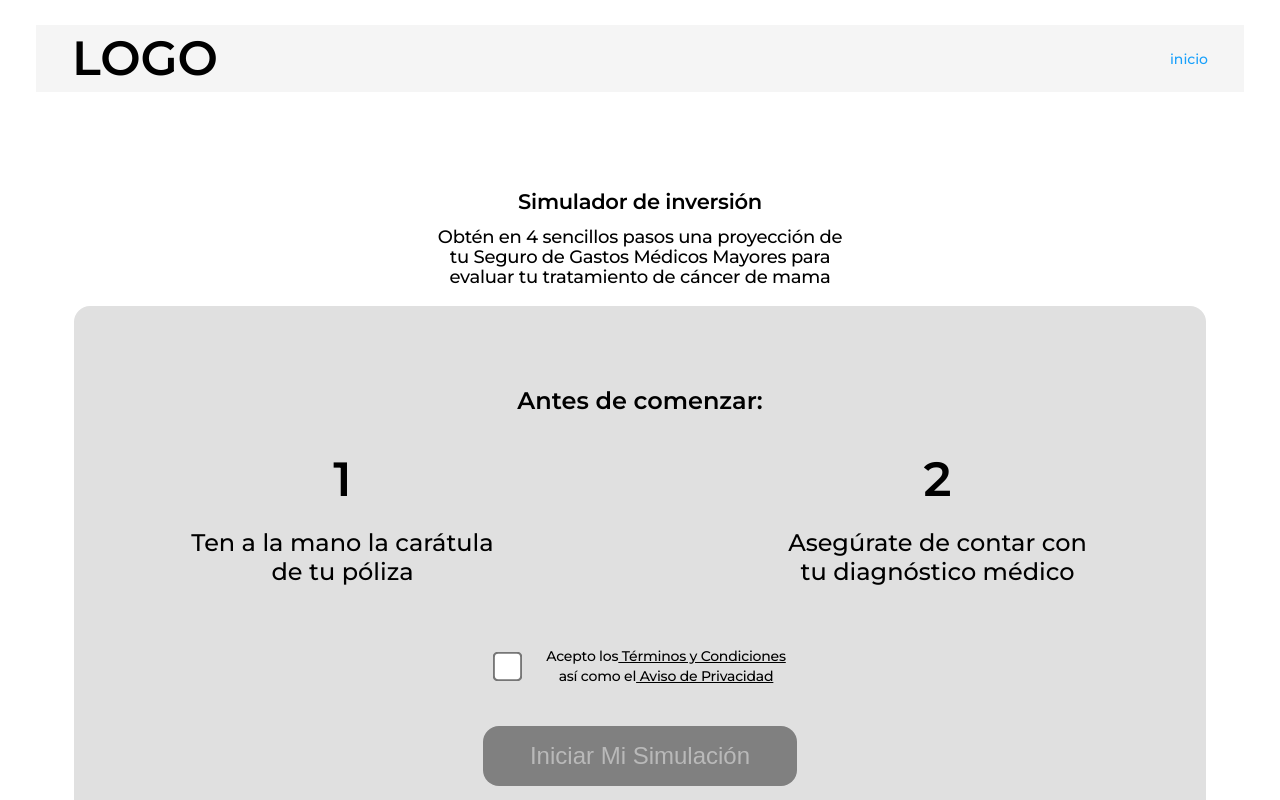
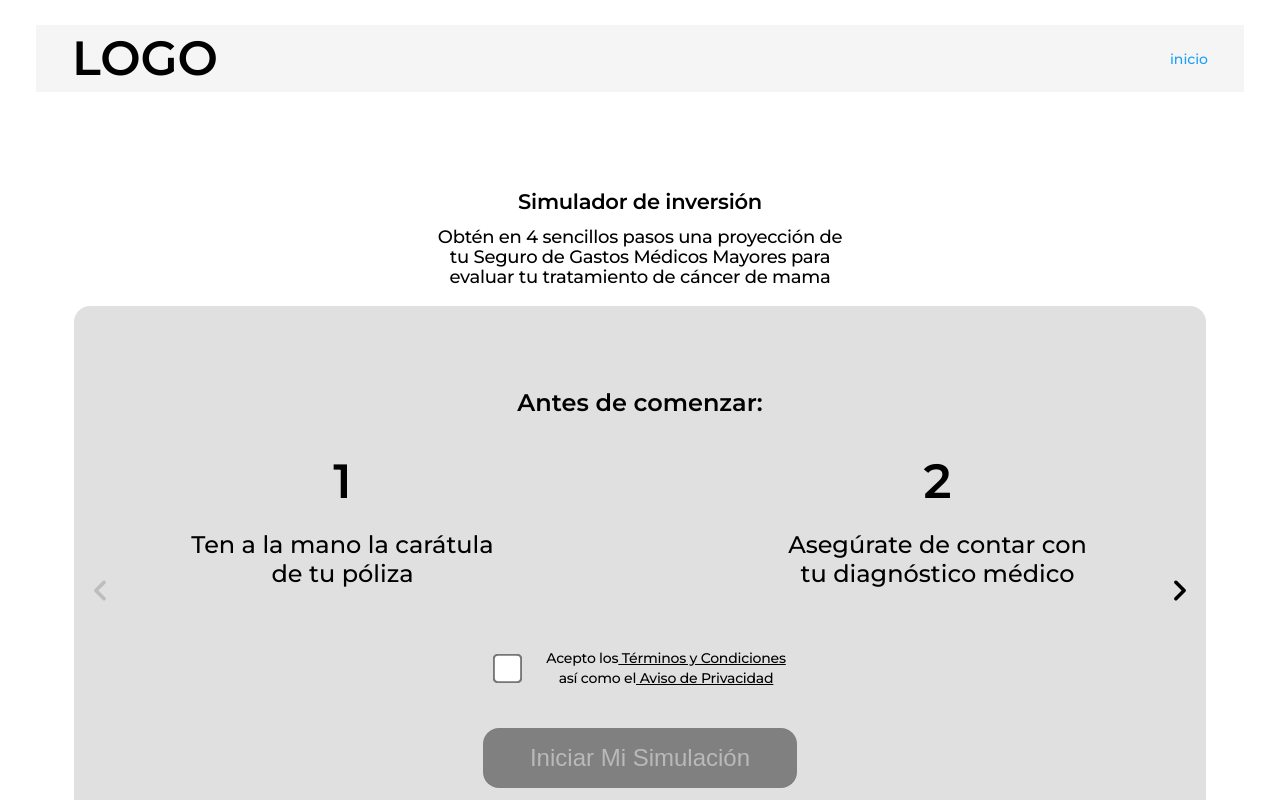
Before and after one commit to giulianoantonanzas/simulacionAG, a React (Create React App) app: page / in a window 1280 px wide. Shown: the top 800 px of the page. Built offline with nearby package versions, Linux system fonts and the light colour scheme.

Commit message:
Las card ahora son carrousel que se mueven. Correccion de numeros ingresados

```diff
--- a/src/components/Content/Card/Card.jsx
+++ /dev/null
@@ -1,40 +0,0 @@
-import React, {useContext} from 'react';
-
-import Inicio from './Inicio/Inicio';
-import Perfil from './Perfil/Perfil';
-import Seguro from './Seguro/Seguro';
-import Diagnostico from './Diagnostico/Diagnostico';
-import Centros from './Centros/Centros';
-import Resultado from './Resultado/Resultado';
-import {  PasoContext } from '../../../context/PasoContext';
-
-
-
-const Card = () => {
-
-     const {paso} = useContext(PasoContext);
-
-    function renderSwitch(){
-        console.log(paso)
-        switch(paso.id) {
-            case 1:   return <Inicio />;
-            case 2:   return <Perfil />;
-            case 3:   return <Seguro />;
-            case 4:   return <Diagnostico />;
-            case 5:   return <Centros />;
-            case 6:   return <Resultado />;
-        }
-    }
-
-return (
-
-    <div className="card">
-        {renderSwitch()}
-    </div>
-);
-
-
-
-}
-
-export default Card;
--- /dev/null
+++ b/src/components/Content/Card/CarraouseCards.jsx
@@ -0,0 +1,55 @@
+import React, {useState , useContext, useEffect} from 'react';
+import Inicio from './Inicio/Inicio';
+import Perfil from './Perfil/Perfil';
+import Seguro from './Seguro/Seguro';
+import Diagnostico from './Diagnostico/Diagnostico';
+import Centros from "./Centros/Centros";
+import Resultado from './Resultado/Resultado';
+import Arrow from './img/Arrow.svg'
+import ArrowUp from './img/ArrowUp.svg'
+import { PasoContext } from '../../../context/PasoContext';
+
+
+
+const Carrousel = () =>{
+
+    const {paso} = useContext(PasoContext);
+    const [pagina,setPagina]= useState(paso.id)
+    const siguientePagina=()=>{
+        if(pagina<5){
+            setPagina(pagina+1)
+            paso.id++;
+        }
+    }
+
+    const anteriorPagina = () =>{
+        if(pagina>1){
+            setPagina(pagina-1)
+            paso.id--;
+        }
+    }
+
+    useEffect(()=>{
+        setPagina(paso.id)
+    })
+
+    console.log(paso.id)
+
+    return(
+        <div className="card">
+            <img className={`arrow-left ${pagina===1? "light": "blod"}`} onClick={()=>anteriorPagina()} src={pagina!==1? ArrowUp :Arrow } alt="izquierda"/>
+
+            {
+                paso.id==1? <Inicio /> :
+                paso.id==2? <Perfil /> :
+                paso.id==3? <Seguro />:
+                paso.id==4? <Diagnostico /> :
+                paso.id==5? <Centros /> :
+                paso.id==6? <Resultado /> : null
+            }
+
+            <img className={`arrow-right  ${pagina<5? "blod": "light"}`} onClick={()=>siguientePagina()} src={pagina<5? ArrowUp :Arrow} alt="derecha"/>
+        </div>
+    )
+}
+export default Carrousel
--- a/src/components/Content/Card/Centros/Centros.jsx
+++ b/src/components/Content/Card/Centros/Centros.jsx
@@ -10,7 +10,7 @@ const Centros = () =>{
 
     React.useEffect(()=>{
         buttonRef.current.disabled = true;
-            if(centro!=''){
+            if(centro!='' &  paso?.aprobed_forms> 3){
                 buttonRef.current.disabled = false;
                 if(centro == 'Centro Oncológico'){
                     setCentro('Centro Oncológico');
@@ -49,8 +49,8 @@ const Centros = () =>{
         e.preventDefault();
 
         let i = paso.id + 1;
+        setPaso({...paso, id: i, centro: centro, aprobed_forms:paso.aprobed_forms+1})
 
-        setPaso({...paso, id: i, centro: centro})
     }
 
     return(
--- a/src/components/Content/Card/Diagnostico/Diagnostico.jsx
+++ b/src/components/Content/Card/Diagnostico/Diagnostico.jsx
@@ -126,7 +126,9 @@ const Diagnostico = () =>{
                 id_receptor_hormonal: hormonalID[0].id,
                 id_status_her: herID[0].id ,
                 id_status_brca: brcaID[0].id,
-                ...diagnostico})
+                ...diagnostico,
+                aprobed_forms:paso.aprobed_forms+1
+            })
         }
     }
 
--- a/src/components/Content/Card/Inicio/Inicio.jsx
+++ b/src/components/Content/Card/Inicio/Inicio.jsx
@@ -15,7 +15,8 @@ const Inicio = () =>{
     function handleSiguiente(e){
         e.preventDefault();
 
-        setPaso({...paso, id: 2});
+        //contador de aprobados. y se mueve el id
+        setPaso({...paso, id: 2 , aprobed_forms:paso.aprobed_forms+1});
     }
     return(
         <div className="inicio">
@@ -58,7 +59,6 @@ const Inicio = () =>{
                 />
 
                 <a href="#" className="link">Ya tengo mi simulación</a>
-
             </div>
     )
 
--- a/src/components/Content/Card/Perfil/Perfil.jsx
+++ b/src/components/Content/Card/Perfil/Perfil.jsx
@@ -74,7 +74,9 @@ const Perfil = () =>{
         e.preventDefault();
 
         let i = paso.id + 1;
-        setPaso({...paso, id: i, gender: perfil.gender, edad: perfil.edad})
+
+        //contador de aprobados. y se mueve el id
+        setPaso({...paso, id: i , gender: perfil.gender, edad: perfil.edad, aprobed_forms:paso.aprobed_forms+1});
 
     }
 
--- a/src/components/Content/Card/Seguro/Seguro.jsx
+++ b/src/components/Content/Card/Seguro/Seguro.jsx
@@ -117,7 +117,7 @@ const Seguro = () =>{
         e.preventDefault();
         let i = paso.id+1;
 
-        setPaso({...paso, id: i, ...seguro});
+        setPaso({...paso, id: i, ...seguro , aprobed_forms:paso.aprobed_forms+1});
     }
 
 
--- a/src/components/Content/Content.jsx
+++ b/src/components/Content/Content.jsx
@@ -2,7 +2,7 @@ import * as React from 'react';
 
 import { PasoContext } from '../../context/PasoContext'
 
-import Card from './Card/Card';
+import CarrouselCard from './Card/CarraouseCards';
 import Text from './Text/Text';
 
 
@@ -24,7 +24,7 @@ const Content = () => {
                  showText()
              }
 
-            <Card />
+            <CarrouselCard />
 
             <div className="content-text">
                 {
--- a/src/context/PasoContext.jsx
+++ b/src/context/PasoContext.jsx
@@ -7,6 +7,7 @@ const pasoHard = {
     // --Perfil-- //
     gender: '',
     edad: '',
+    aprobed_forms: 0 ,
     //--------------//
     //-- Seguro --//
     aseguradora: '',
@@ -35,6 +36,7 @@ const pasoHard = {
     //deducible: 0,
     //coaseguro: 0,
     //------------------------//
+
 }
 
 export const PasoProvider = ({children}) => {
--- a/src/styles/components/_card.scss
+++ b/src/styles/components/_card.scss
@@ -1,4 +1,5 @@
 .card {
+    display: flex;
     width: 100%;
     max-width: 113.2rem;
     min-height: 56.9rem;
@@ -6,11 +7,6 @@
     background: #E0E0E0;
     border-radius: 1.6rem;
     font-size: 1.8rem;
-
-    // display: flex;
-    //     flex-flow: row nowrap;
-    //     justify-content: flex-end;
-    //     align-content: flex-end;
 
     .flex-container{
         margin-top: 10.5rem;
@@ -23,6 +19,21 @@
             padding: 2rem;
         }
     }
+
+    .arrow-left{
+        margin-left: 20px;
+        &.light{
+            transform: rotate(180deg);
+        }
+
+    }
+    .arrow-right{
+        margin-right: 20px;
+        &.blod{
+            transform: rotate(180deg);
+        }
+    }
+
 }
 
 .horizontal-bar {
--- a/src/styles/layout/_perfil.scss
+++ b/src/styles/layout/_perfil.scss
@@ -1,6 +1,6 @@
 .perfil {
     padding-top: 9.6rem;
-
+    width: 100%;
     display: flex;
     flex-direction: column;
     justify-content: center;
```
Also changed, not shown: src/components/Content/Card/img/Arrow.svg (renamed from src/images/Arrow.svg), src/components/Content/Card/img/ArrowUp.svg (added).
